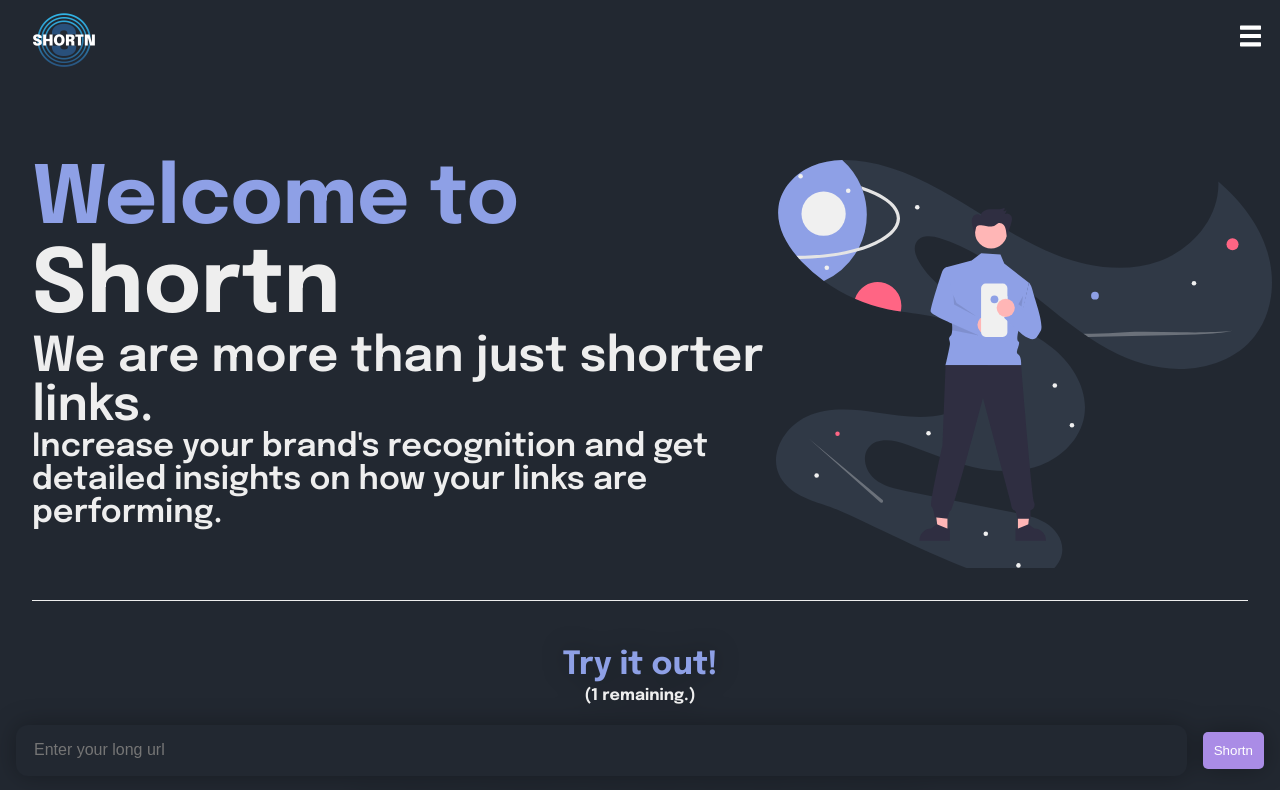
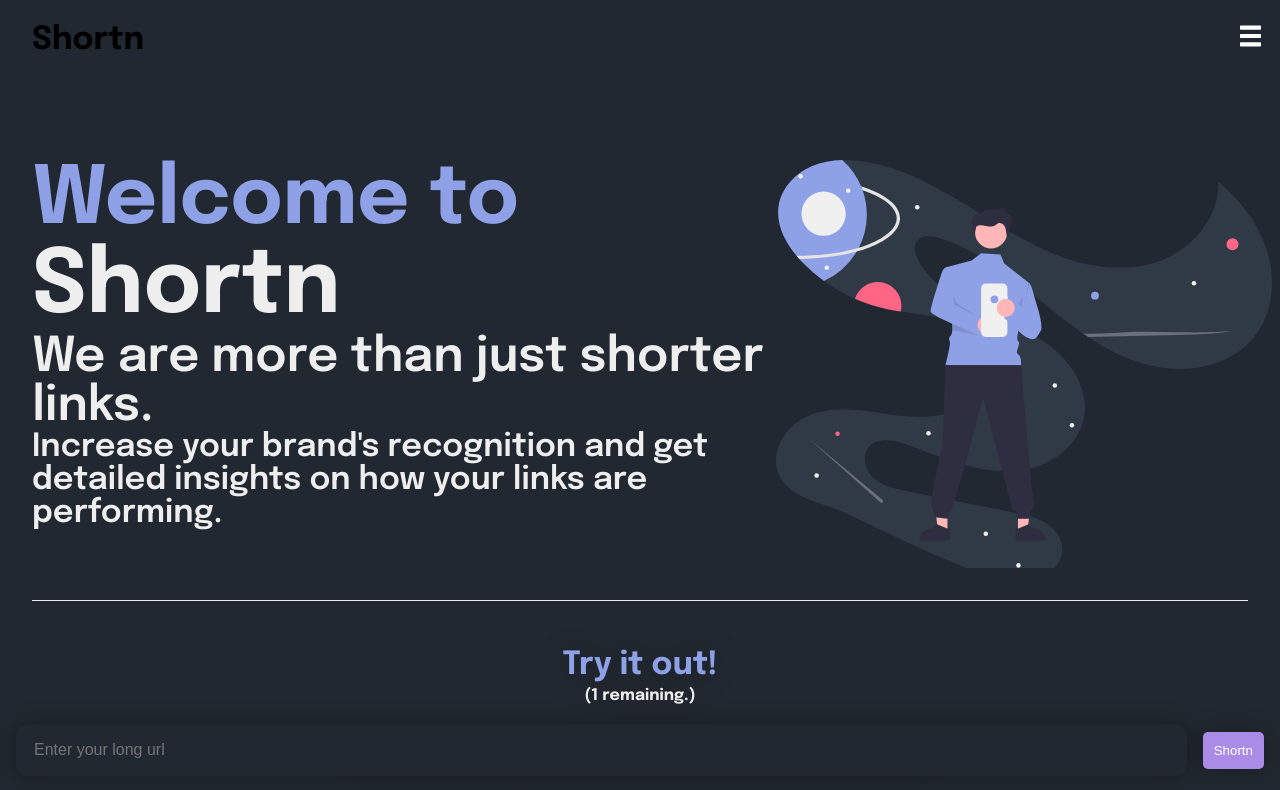
Before and after one commit to denizlg24/url-shortner, a React (Vite) app: page / in a window 1280 px wide. Shown: the top 790 px of the page. Built offline with nearby package versions, Linux system fonts and the light colour scheme.

Commit message:
reverted changes to icon on header

```diff
--- a/index.html
+++ b/index.html
@@ -9,7 +9,7 @@
     <meta name="msapplication-TileColor" content="#222831" />
     <meta name="theme-color" content="#222831" />
     <meta name="viewport" content="width=device-width, initial-scale=1.0" />
-    <title>Vite + React</title>
+    <title>Shortn</title>
   </head>
   <body>
     <main id="root"></main>
--- a/src/components/Header.css
+++ b/src/components/Header.css
@@ -36,15 +36,13 @@
   align-items: center;
 }
 
-.header-container__icon img {
-  max-width: 64px;
-  width: auto;
-  height: auto;
+.header-container__icon h1 {
+  width: fit-content;
   margin-left: 2rem;
   transition: all ease-in-out .15s;
 }
 
-.header-container__icon img:hover {
+.header-container__icon h1:hover {
   transform: scale(1.05);
   cursor: pointer;
 }
--- a/src/components/Header.jsx
+++ b/src/components/Header.jsx
@@ -58,7 +58,7 @@ const Header = (props) => {
     <div className={headerClassNames}>
       <div className="header-content">
         <div className="header-container__icon">
-          <img src={props.icon} onClick={clickIconHandler}></img>
+          <h1 onClick={clickIconHandler}>Shortn</h1>
         </div>
         {hambugerDisplaying ? (
           <HamburguerMenu
--- a/src/components/ReducedHeader.jsx
+++ b/src/components/ReducedHeader.jsx
@@ -43,7 +43,7 @@ const ReducedHeader = (props) => {
     <div className={headerClassNames}>
       <div className="header-content">
         <div className="header-container__icon">
-        <img src={props.icon} onClick={clickIconHandler}></img>
+          <h1 onClick={clickIconHandler}>Shortn</h1>
         </div>
         {hambugerDisplaying ? (
           <HamburguerMenu
@@ -67,8 +67,7 @@ const ReducedHeader = (props) => {
               </div>
               <div className="header-container__auth">
                 {!props.isLoggedIn ? (
-                  <>
-                  </>
+                  <></>
                 ) : (
                   <div className="welcome-back-header-holder">
                     <img
```
